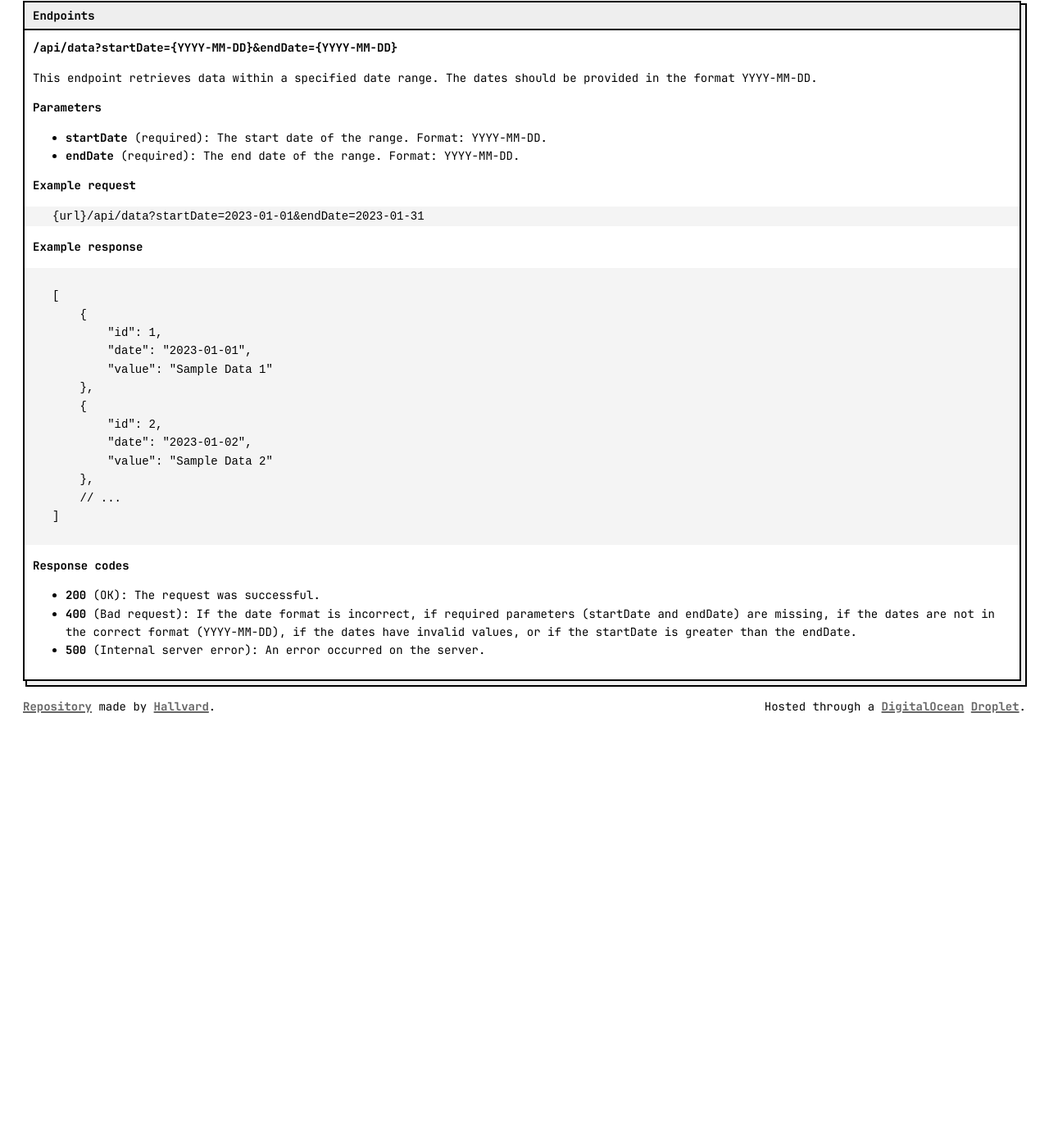
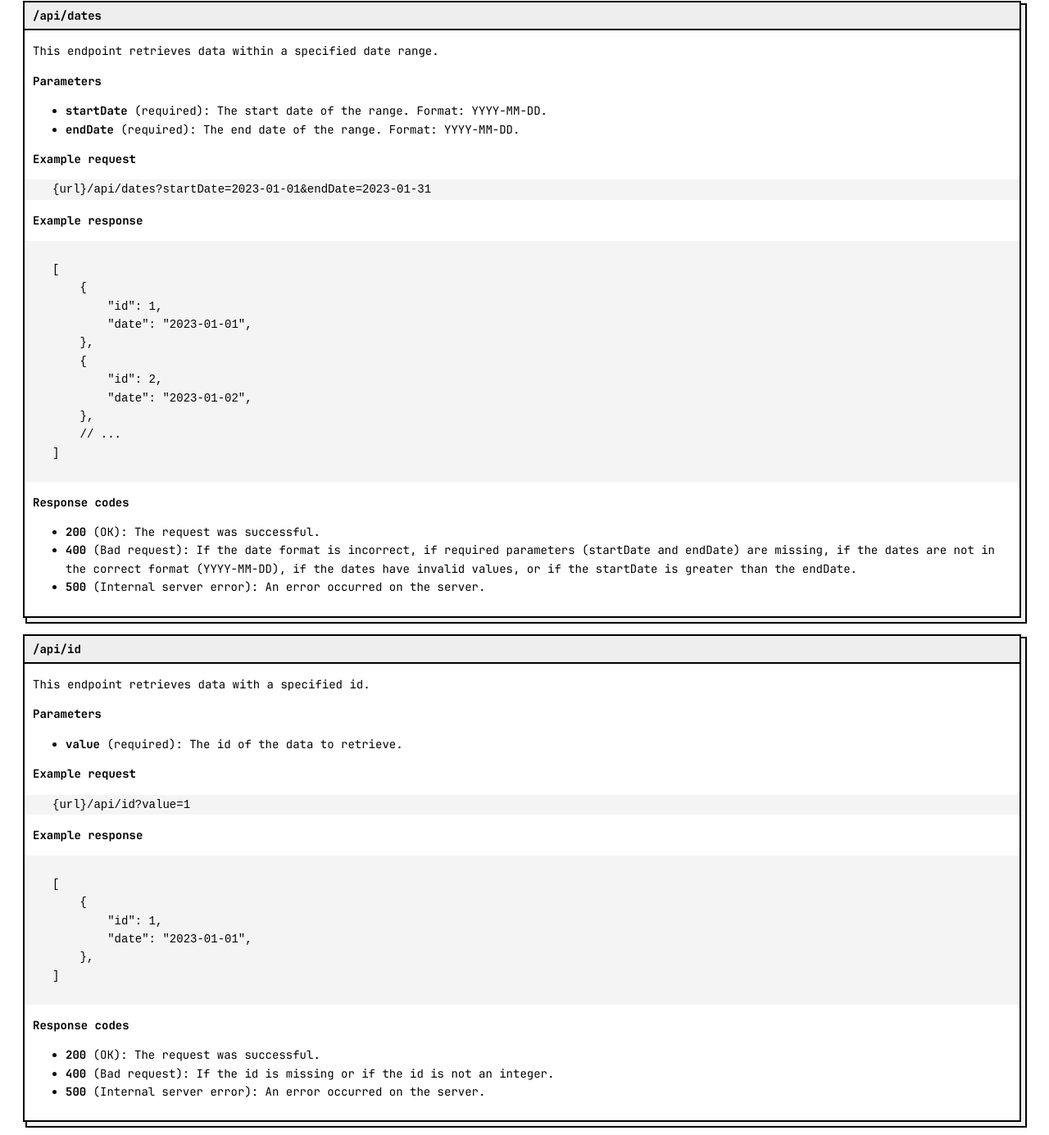
Before and after one commit to hallvardnmbu/IND320, a website: page index.html in a window 1280 px wide. Shown: the part 215-1600 px from the top of the page at 82% size. Before the commit the page ends 1116 px from the top, so only its background shows below. Drawn offline with Linux system fonts and the light colour scheme.

Commit message:
Add id endpoint.

```diff
--- a/data/data.json
+++ b/data/data.json
@@ -1,5 +1,5 @@
 [
-  { "date": "2023-01-01", "value": 10 },
-  { "date": "2023-02-01", "value": 20 },
-  { "date": "2023-03-01", "value": 30 }
+  { "date": "2023-01-01", "id": 1 },
+  { "date": "2023-02-01", "id": 2 },
+  { "date": "2023-03-01", "id": 3 }
 ]
--- a/index.html
+++ b/index.html
@@ -37,13 +37,10 @@
                 This site provides an example of a hosted API, that is fully customizable.<br />
                 Documentation for the various endpoints can be found below.
             </section>
+
             <section>
-                <header>Endpoints</header>
-                <strong>/api/data?startDate={YYYY-MM-DD}&endDate={YYYY-MM-DD}</strong>
-                <p>
-                    This endpoint retrieves data within a specified date range. The dates should be
-                    provided in the format YYYY-MM-DD.
-                </p>
+                <header>/api/dates</header>
+                <p>This endpoint retrieves data within a specified date range.</p>
                 <strong>Parameters</strong>
                 <ul>
                     <li>
@@ -57,7 +54,7 @@
                 </ul>
                 <strong>Example request</strong>
                 <p>
-                    <code>{url}/api/data?startDate=2023-01-01&endDate=2023-01-31</code>
+                    <code>{url}/api/dates?startDate=2023-01-01&endDate=2023-01-31</code>
                 </p>
                 <strong>Example response</strong>
                 <pre><code>
@@ -65,12 +62,10 @@
     {
         "id": 1,
         "date": "2023-01-01",
-        "value": "Sample Data 1"
     },
     {
         "id": 2,
         "date": "2023-01-02",
-        "value": "Sample Data 2"
     },
     // ...
 ]
@@ -83,6 +78,40 @@
                         required parameters (startDate and endDate) are missing, if the dates are
                         not in the correct format (YYYY-MM-DD), if the dates have invalid values, or
                         if the startDate is greater than the endDate.
+                    </li>
+                    <li>
+                        <strong>500</strong> (Internal server error): An error occurred on the
+                        server.
+                    </li>
+                </ul>
+            </section>
+
+            <section>
+                <header>/api/id</header>
+                <p>This endpoint retrieves data with a specified id.</p>
+                <strong>Parameters</strong>
+                <ul>
+                    <li><strong>value</strong> (required): The id of the data to retrieve.</li>
+                </ul>
+                <strong>Example request</strong>
+                <p>
+                    <code>{url}/api/id?value=1</code>
+                </p>
+                <strong>Example response</strong>
+                <pre><code>
+[
+    {
+        "id": 1,
+        "date": "2023-01-01",
+    },
+]
+                </code></pre>
+                <strong>Response codes</strong>
+                <ul>
+                    <li><strong>200</strong> (OK): The request was successful.</li>
+                    <li>
+                        <strong>400</strong> (Bad request): If the id is missing or if the id is not
+                        an integer.
                     </li>
                     <li>
                         <strong>500</strong> (Internal server error): An error occurred on the
```
Also changed, not shown: app.js (+27 -2 lines).
